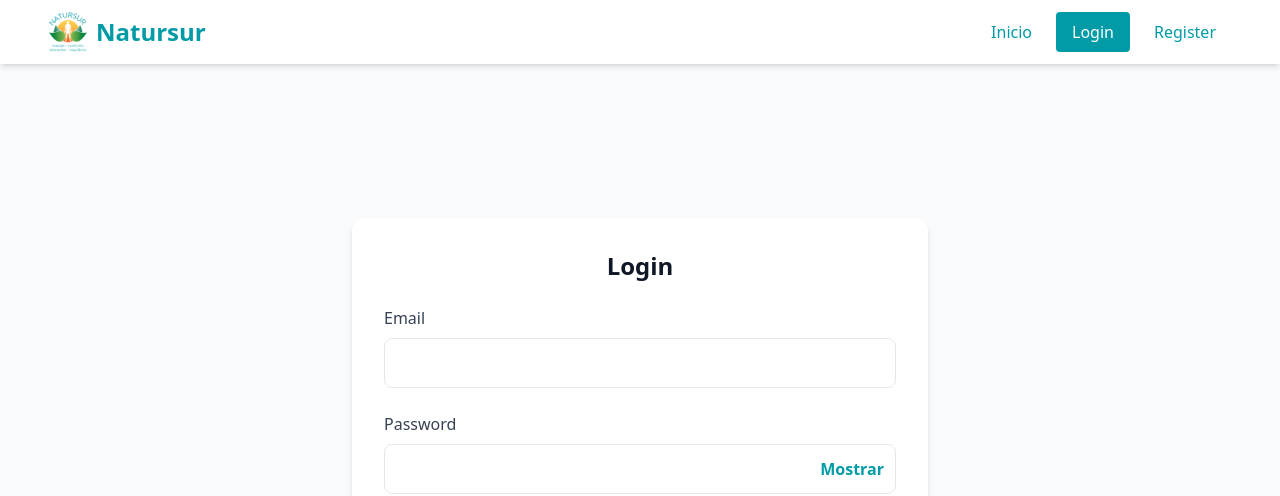
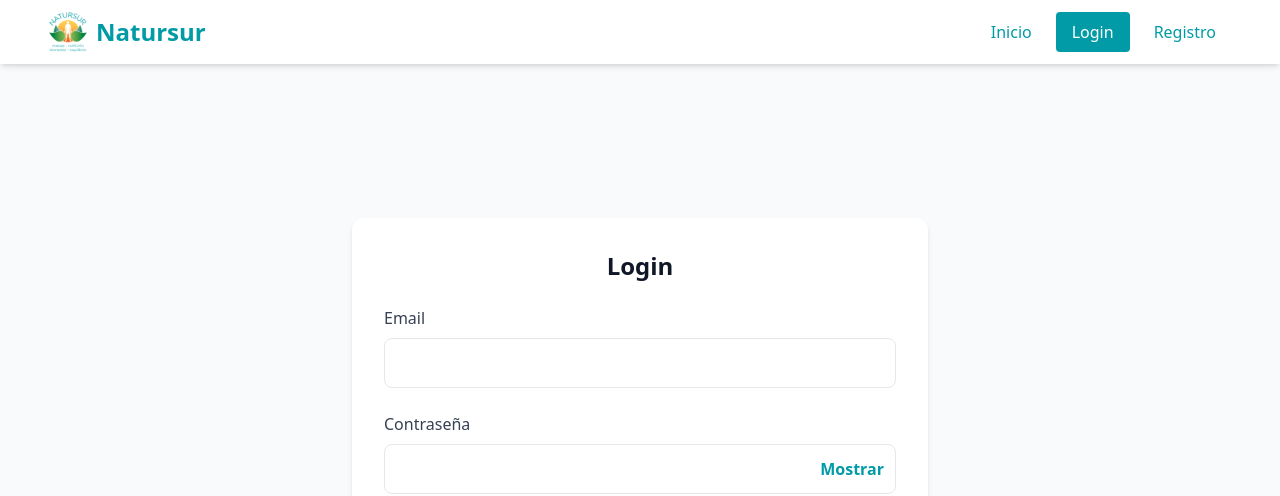
Before and after one commit to Cyberia-PGPI-2526/Natursur, a React app in the folder frontend/: page /login in a window 1280 px wide. Shown: the top 496 px of the page. Built offline with nearby package versions, Linux system fonts and the light colour scheme; no server answers; the HTML template or start-up script is replaced by a standard one.

Commit message:
feat: Minor changes

```diff
--- a/frontend/src/components/Navbar.jsx
+++ b/frontend/src/components/Navbar.jsx
@@ -31,10 +31,10 @@ export default function Navbar() {
 
   switch (role) {
     case "ADMIN":
-      adminRoutes = <NavLink className={linkClass} to="/users" onClick={() => setIsOpen(false)}>Users</NavLink>
+      adminRoutes = <NavLink className={linkClass} to="/users" onClick={() => setIsOpen(false)}>Usuarios</NavLink>
       break
     case "CUSTOMER":
-      customerRoutes = <NavLink className={linkClass} to="/reservations" onClick={() => setIsOpen(false)}>Reservations</NavLink>
+      customerRoutes = <NavLink className={linkClass} to="/reservations" onClick={() => setIsOpen(false)}>Reservas</NavLink>
       break
     default:
       break
@@ -45,14 +45,14 @@ export default function Navbar() {
       <>
         <NavLink className={linkClass} to="/" onClick={() => setIsOpen(false)}>Inicio</NavLink>
         <NavLink className={linkClass} to="/login" onClick={() => setIsOpen(false)}>Login</NavLink>
-        <NavLink className={linkClass} to="/register" onClick={() => setIsOpen(false)}>Register</NavLink>
+        <NavLink className={linkClass} to="/register" onClick={() => setIsOpen(false)}>Registro</NavLink>
       </>
     )
   } else {
     privateRoutes = (
       <>
         <NavLink className={linkClass} to="/" onClick={() => setIsOpen(false)}>Inicio</NavLink>
-        <NavLink className={linkClass} to="/profile" onClick={() => setIsOpen(false)}>Profile</NavLink>
+        <NavLink className={linkClass} to="/profile" onClick={() => setIsOpen(false)}>Perfil</NavLink>
         <button
           onClick={handleLogout}
           className="px-4 py-2 bg-[#009BA6] text-white rounded hover:bg-[#00777F] transition"
--- a/frontend/src/pages/Login.jsx
+++ b/frontend/src/pages/Login.jsx
@@ -55,7 +55,7 @@ export default function Login() {
 
         {/* Password con botón dentro */}
         <div className="flex flex-col">
-          <label htmlFor="password" className="mb-2 font-medium text-gray-700">Password</label>
+          <label htmlFor="password" className="mb-2 font-medium text-gray-700">Contraseña</label>
           <div className="relative w-full">
             <input
               {...register("password")}
--- a/frontend/src/pages/Register.jsx
+++ b/frontend/src/pages/Register.jsx
@@ -41,7 +41,7 @@ export default function Register() {
         </div>
 
         <div className="flex flex-col w-full">
-          <label htmlFor="password" className="mb-2 font-medium text-gray-700" >Password</label>
+          <label htmlFor="password" className="mb-2 font-medium text-gray-700" >Contraseña</label>
           <input
             onChange={handleChange}
             type="password"
@@ -54,7 +54,11 @@ export default function Register() {
 
         <button type="button" onClick={showPassword}>Ver contraseña</button>
 
-        <button className="bg-blue-500 hover:bg-blue-600 text-white font-semibold py-3 rounded-lg transition-colors duration-200" type="submit">Login</button>
+        <button
+          className="bg-blue-500 hover:bg-blue-600 text-white font-semibold py-3 rounded-lg transition-colors duration-200"
+          type="submit">
+          Registro
+        </button>
 
       </form>
     </div>
```
